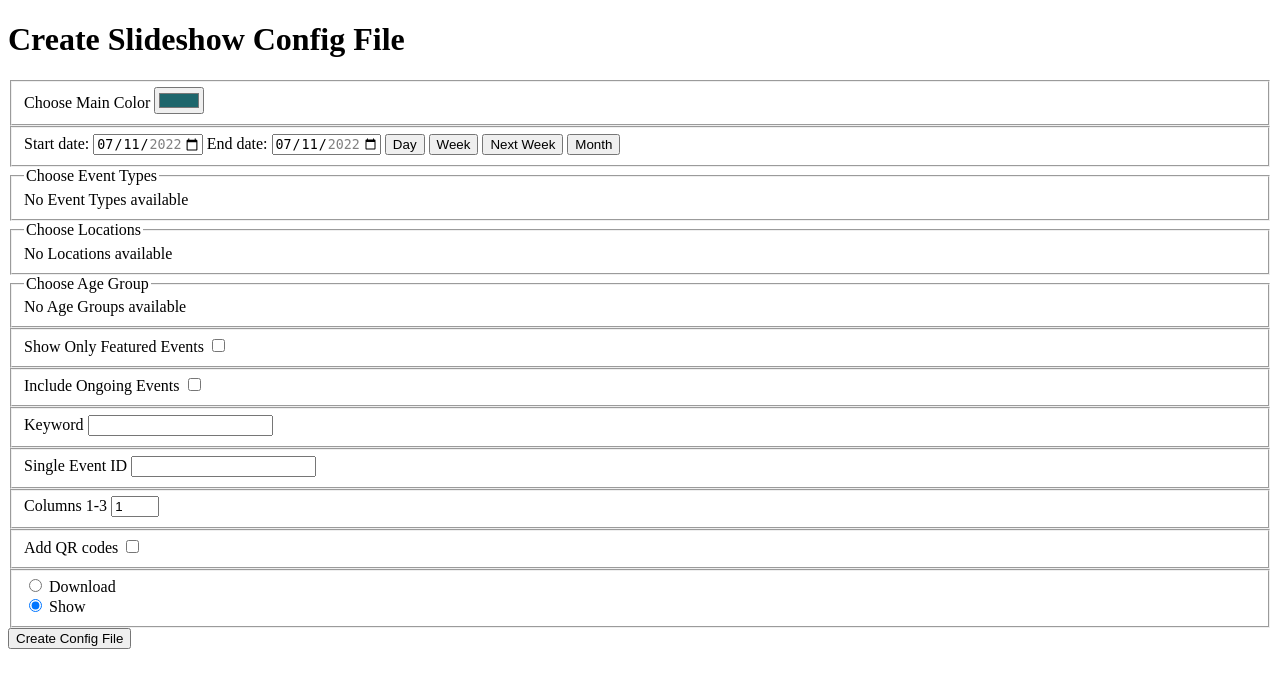
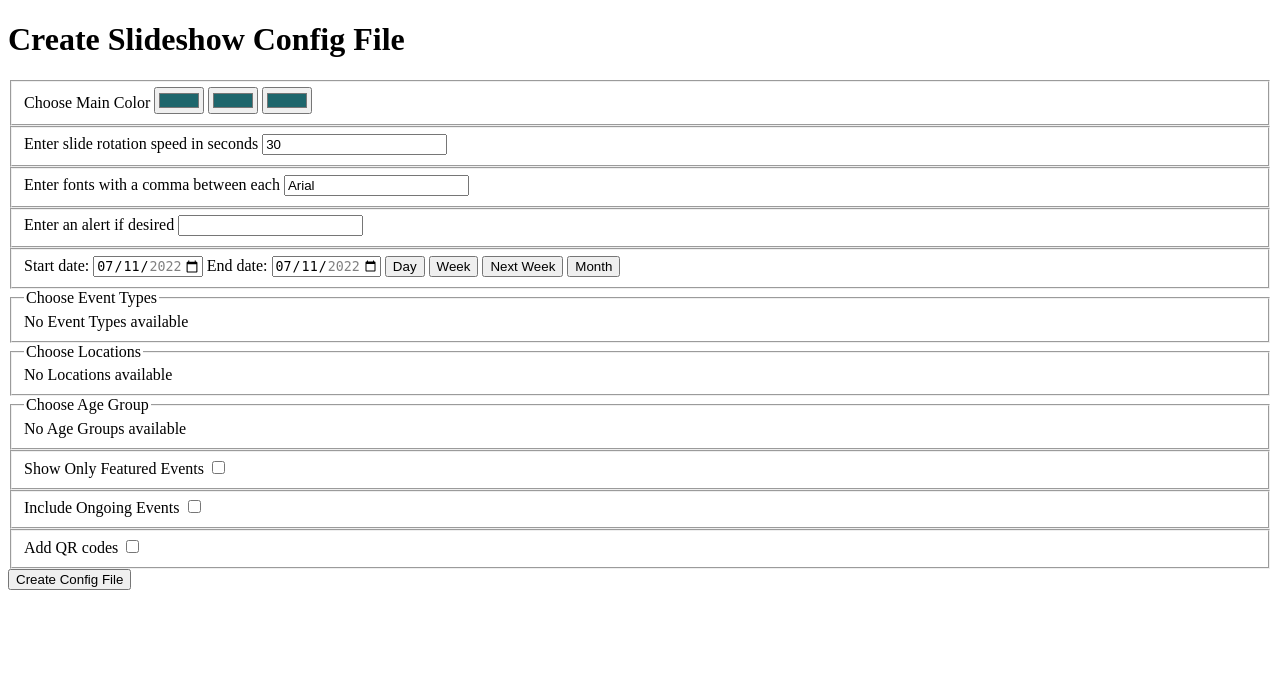
Before and after one commit to camling/configcreator, a PHP site: page /first.php in a window 1280 px wide. Shown: the top 688 px of the page. Run offline with PHP 8.4, Linux system fonts and the light colour scheme; data that the repository does not hold is empty.

Commit message:
Working on form to create json config file

```diff
--- a/config_file.json
+++ b/config_file.json
@@ -1 +1 @@
-{"library_id":"mppl","library_name":"Mount Prospect Library","maincolor":"#1d666c","calendar-start":"2022-07-11","calendar-end":"2022-07-17","keyword":"","caleventid":"","column_num":"1","download":"show","create":"Create Config File"}
+{"library_id":"mppl","name":"Mount Prospect Library","colors_object":["{\"body\": \"red\", \"text\": \"black\"}, "," {\"body\": \"red\", \"text\": \"black\"}, "," {\"body\": \"red\", \"text\": \"black\"}"],"colors_1":{"1":{"\"body\"":"1","\"text\"":"white"},"2":{"\"body\"":"4","\"text\"":"black"}},"colors":["#1d666c","#1d666c","#1d666c"],"rotation_speed":"30","font":"Arial","alert":"","calendar-start":"2022-07-11","calendar-end":"2022-07-11","create":"Create Config File"}
--- a/first.php
+++ b/first.php
@@ -109,12 +109,36 @@ function age_checkboxes($age_url)
     <div class="container">
         <form method="POST" action="create_config.php">
             <input type="hidden" id="library_id" name="library_id" value="<?php echo $library_id; ?>"/>
-            <input type="hidden" id="library_name" name="library_name" value="<?php echo $library_name;?>"/>
+            <input type="hidden" id="library_name" name="name" value="<?php echo $library_name;?>"/>
+            <input type="hidden" id="colors_object" name="colors_object" value='{"body": "red", "text": "black"}, | {"body": "red", "text": "black"}, | {"body": "red", "text": "black"}'/>
+
+
+            <input type="hidden" name='colors_1[1]["body"]' value='1'/>
+            <input type="hidden" name='colors_1[1]["text"]' value='white'/>
+            <input type="hidden" name='colors_1[2]["body"]' value='4'/>
+            <input type="hidden" name='colors_1[2]["text"]' value='black'/>
+
+
 
             <div class="input_elements">
+
                 <fieldset>
-                    <label for="maincolor">Choose Main Color</label>
-                    <input type="color" id="maincolor" name="maincolor" value="#1d666c"/>
+                    <label for="colors[]">Choose Main Color</label>
+                    <input type="color" id="colors_1" name="colors[]" value="#1d666c"/>
+                    <input type="color" id="colors_2" name="colors[]" value="#1d666c"/>
+                    <input type="color" id="colors_3" name="colors[]" value="#1d666c"/>
+                </fieldset>
+                <fieldset>
+                    <label for="rotation_speed">Enter slide rotation speed in seconds</label>
+                    <input type="number" id="rotation_speed" name="rotation_speed" value="30"/>
+                </fieldset>
+                <fieldset>
+                    <label for="font">Enter fonts with a comma between each</label>
+                    <input type="text" id="font" name="font" value="Arial"/>
+                </fieldset>
+                <fieldset>
+                    <label for="alert">Enter an alert if desired</label>
+                    <input type="text" id="alert" name="alert" value=""/>
                 </fieldset>
                 <fieldset>
                     <label for="start">Start date:</label>
@@ -149,27 +173,10 @@ function age_checkboxes($age_url)
                     <input type="checkbox" name="ongoing" id="ongoing" value="1" class="form-control">
                 </fieldset>
                 <fieldset>
-                    <label for="keyword">Keyword</label>
-                    <input type="text" name="keyword" id="keyword" class="form-control">
-                </fieldset>
-                <fieldset>
-                    <label for="cal_event_id">Single Event ID</label>
-                    <input type="number" name="caleventid" id="cal_event_id" class="form-control">
-                </fieldset>
-                <fieldset>
-                    <label for="column_num">Columns 1-3</label>
-                    <input type="number" name="column_num" id="column_num" class="form-control" value="1" min="1" max="3">
-                </fieldset>
-                <fieldset>
                     <label for="qr_codes">Add QR codes</label>
                     <input type="checkbox" name="qr_codes" id="qr_codes" value="true" class="form-control">
                 </fieldset>
-                <fieldset>
-                <input type="radio" id="download" name="download" value="download">
-                <label for="download">Download</label><br>
-                <input type="radio" id="show" name="download" value="show" checked >
-                <label for="show">Show</label><br>
-</fieldset>
+
             </div>
             <input type="submit" name="create" value="Create Config File"/>
         </form>
```
Also changed, not shown: create_config.php (+15 -0 lines).
